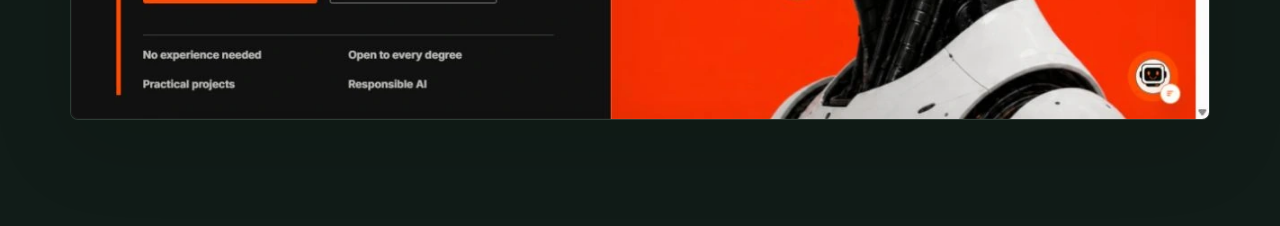
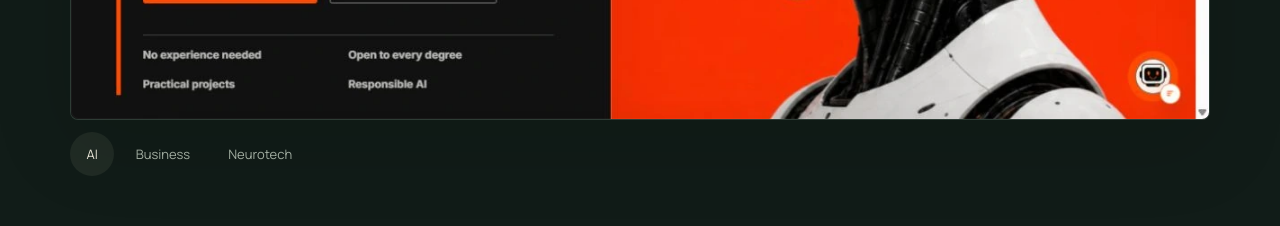
Before and after one commit to joshuasknott/joshuaknott, a plain HTML site: page index.html in a window 1280 px wide. Shown: the part 7060-7286 px from the top of the page. Drawn offline with Linux system fonts and the light colour scheme.

Commit message:
Restore Surrey society screenshot selector

```diff
--- a/index.html
+++ b/index.html
@@ -102,8 +102,8 @@
       fetchpriority="high"
       media="(max-width: 700px)"
     />
-    <link rel="stylesheet" href="styles.css?v=20260926" />
-    <script src="main.js?v=20260926" defer></script>
+    <link rel="stylesheet" href="styles.css?v=20260926-societies" />
+    <script src="main.js?v=20260926-societies" defer></script>
     <script type="application/ld+json">
       {
         "@context": "https://schema.org",
@@ -496,12 +496,24 @@
           <div class="product-shot">
             <img
               src="assets/projects/2026-09/surrey-ai.webp"
+              id="society-shot"
               alt="Surrey AI Society homepage with its Learn it, Build it, Question it identity"
               width="1265"
               height="712"
               loading="lazy"
               decoding="async"
             />
+          </div>
+          <div class="society-views" role="group" aria-label="Society screenshots" hidden>
+            <button type="button" aria-pressed="true" aria-controls="society-shot"
+              data-society="ai"
+              data-alt="Surrey AI Society homepage with its Learn it, Build it, Question it identity">AI</button>
+            <button type="button" aria-pressed="false" aria-controls="society-shot"
+              data-society="business"
+              data-alt="Surrey Business Society homepage showing the university campus and ways for students to get involved">Business</button>
+            <button type="button" aria-pressed="false" aria-controls="society-shot"
+              data-society="neurotech"
+              data-alt="Surrey Neurotech Society homepage with EEG laboratory imagery and its student neurotechnology programme">Neurotech</button>
           </div>
         </figure>
       </article>
--- a/main.js
+++ b/main.js
@@ -5,6 +5,27 @@
     header?.classList.toggle("is-scrolled", window.scrollY > 70);
   window.addEventListener("scroll", updateHeader, { passive: true });
   updateHeader();
+
+  const societyImage = document.getElementById("society-shot");
+  const societyViews = document.querySelector(".society-views");
+  if (societyImage && societyViews) {
+    const buttons = [...societyViews.querySelectorAll("[data-society]")];
+    let selection = 0;
+    buttons.forEach((button) => button.addEventListener("click", () => {
+      const request = ++selection;
+      const preload = new Image();
+      preload.onload = () => {
+        if (request !== selection) return;
+        societyImage.src = preload.src;
+        societyImage.alt = button.dataset.alt;
+        societyImage.width = preload.naturalWidth;
+        societyImage.height = preload.naturalHeight;
+        buttons.forEach((item) => item.setAttribute("aria-pressed", String(item === button)));
+      };
+      preload.src = `assets/projects/2026-09/surrey-${button.dataset.society}.webp`;
+    }));
+    societyViews.hidden = false;
+  }
 
   let latestActivity = -Infinity;
   function renderActivity(stats) {
--- a/styles.css
+++ b/styles.css
@@ -457,6 +457,27 @@ button:disabled {
   pointer-events: none;
   box-shadow: inset 0 0 0 1px #ffffff09;
   border-radius: inherit;
+}
+.society-views {
+  display: flex;
+  gap: 6px;
+  padding-top: 12px;
+}
+.society-views[hidden] {
+  display: none;
+}
+.society-views button {
+  min-height: 44px;
+  padding: 8px 16px;
+  border-radius: 24px;
+  background: transparent;
+  color: var(--muted);
+  font-size: 13px;
+}
+.society-views button:hover,
+.society-views button[aria-pressed="true"] {
+  color: var(--ink);
+  background: #e4eec213;
 }
 .project__foot {
   display: flex;
```
Also changed, not shown: assets/projects/2026-09/README.md.
